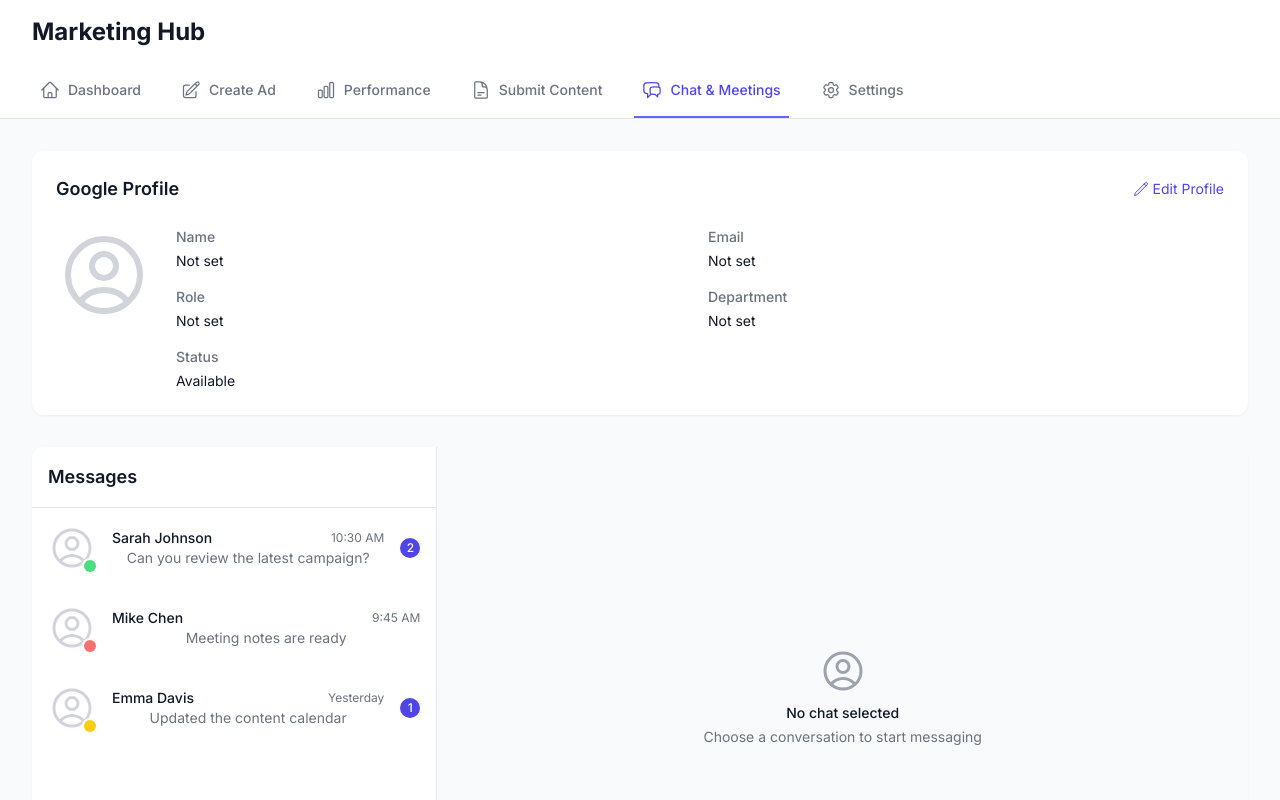
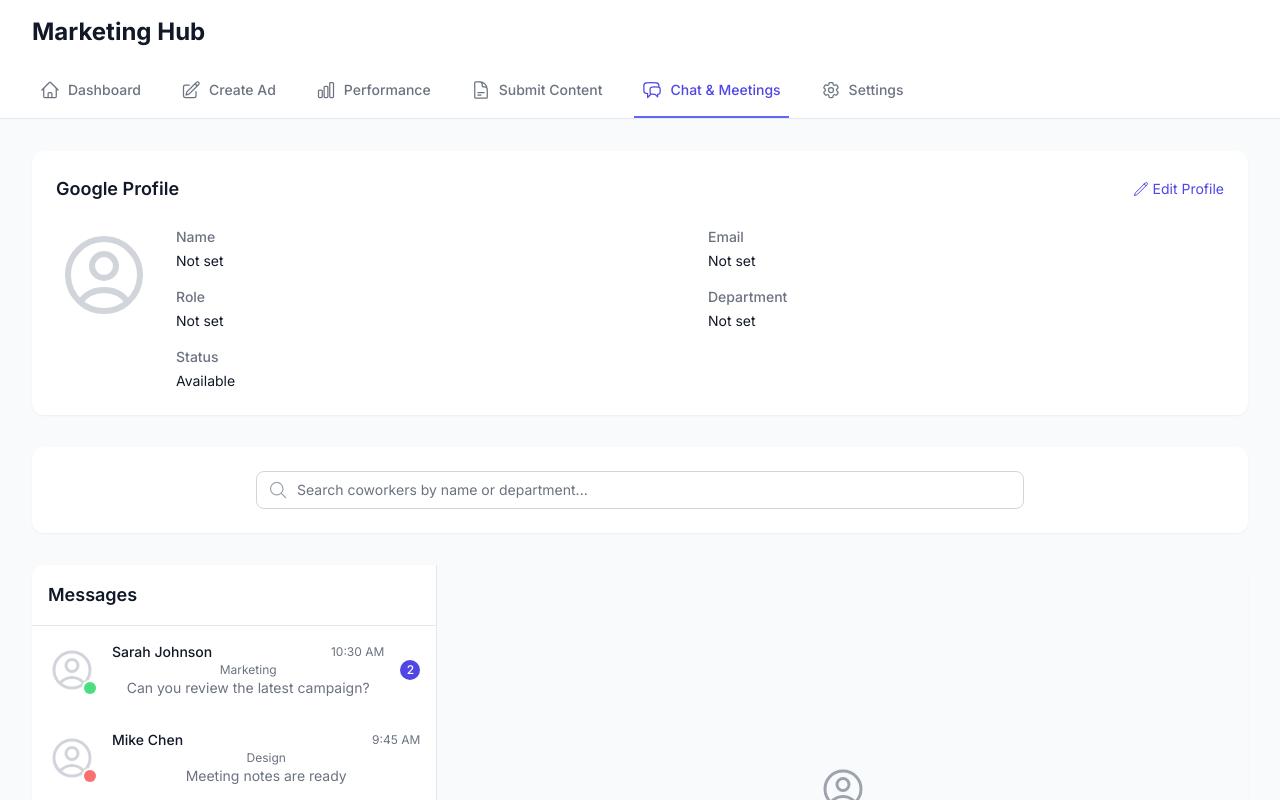
Before and after one commit to centuriesmutual/Campaign, a Next.js app: page /dashboard/chat-meetings in a window 1280 px wide. Shown: the top 800 px of the page. Built offline with nearby package versions, Linux system fonts and the light colour scheme.

Commit message:
feat: Add search bar for coworkers in chat and meetings tab

```diff
--- a/src/app/dashboard/chat-meetings/page.tsx
+++ b/src/app/dashboard/chat-meetings/page.tsx
@@ -9,6 +9,7 @@ import {
   ArrowPathIcon,
   PaperAirplaneIcon,
   EllipsisHorizontalIcon,
+  MagnifyingGlassIcon,
 } from '@heroicons/react/24/outline';
 
 interface Profile {
@@ -36,6 +37,7 @@ interface ChatContact {
   timestamp: string;
   unreadCount: number;
   status: 'available' | 'busy' | 'away' | 'offline';
+  department: string;
 }
 
 export default function ChatMeetingsPage() {
@@ -52,6 +54,7 @@ export default function ChatMeetingsPage() {
   const [isSaving, setIsSaving] = useState(false);
   const [selectedChat, setSelectedChat] = useState<number | null>(null);
   const [newMessage, setNewMessage] = useState('');
+  const [searchQuery, setSearchQuery] = useState('');
 
   // Sample data for chat contacts
   const chatContacts: ChatContact[] = [
@@ -62,7 +65,8 @@ export default function ChatMeetingsPage() {
       lastMessage: "Can you review the latest campaign?",
       timestamp: "10:30 AM",
       unreadCount: 2,
-      status: 'available'
+      status: 'available',
+      department: 'Marketing'
     },
     {
       id: 2,
@@ -71,7 +75,8 @@ export default function ChatMeetingsPage() {
       lastMessage: "Meeting notes are ready",
       timestamp: "9:45 AM",
       unreadCount: 0,
-      status: 'busy'
+      status: 'busy',
+      department: 'Design'
     },
     {
       id: 3,
@@ -80,9 +85,15 @@ export default function ChatMeetingsPage() {
       lastMessage: "Updated the content calendar",
       timestamp: "Yesterday",
       unreadCount: 1,
-      status: 'away'
+      status: 'away',
+      department: 'Content'
     }
   ];
+
+  const filteredContacts = chatContacts.filter(contact =>
+    contact.name.toLowerCase().includes(searchQuery.toLowerCase()) ||
+    contact.department.toLowerCase().includes(searchQuery.toLowerCase())
+  );
 
   // Sample messages for selected chat
   const messages: Message[] = [
@@ -275,6 +286,31 @@ export default function ChatMeetingsPage() {
         )}
       </div>
 
+      {/* Search Section */}
+      <div className="bg-white rounded-xl shadow-sm p-6">
+        <div className="max-w-3xl mx-auto">
+          <div className="relative">
+            <div className="pointer-events-none absolute inset-y-0 left-0 flex items-center pl-3">
+              <MagnifyingGlassIcon className="h-5 w-5 text-gray-400" />
+            </div>
+            <input
+              type="text"
+              value={searchQuery}
+              onChange={(e) => setSearchQuery(e.target.value)}
+              className="block w-full rounded-lg border-gray-300 pl-10 pr-3 py-2 text-sm placeholder-gray-500 focus:border-indigo-500 focus:ring-indigo-500"
+              placeholder="Search coworkers by name or department..."
+            />
+          </div>
+          {searchQuery && (
+            <div className="mt-2">
+              <p className="text-sm text-gray-500">
+                {filteredContacts.length} result{filteredContacts.length !== 1 ? 's' : ''} found
+              </p>
+            </div>
+          )}
+        </div>
+      </div>
+
       {/* Chat Section */}
       <div className="bg-white rounded-xl shadow-sm overflow-hidden">
         <div className="grid grid-cols-1 md:grid-cols-3">
@@ -284,7 +320,7 @@ export default function ChatMeetingsPage() {
               <h2 className="text-lg font-semibold text-gray-900">Messages</h2>
             </div>
             <div className="overflow-y-auto" style={{ maxHeight: '500px' }}>
-              {chatContacts.map((contact) => (
+              {filteredContacts.map((contact) => (
                 <button
                   key={contact.id}
                   onClick={() => setSelectedChat(contact.id)}
@@ -313,6 +349,7 @@ export default function ChatMeetingsPage() {
                       <p className="text-sm font-medium text-gray-900 truncate">{contact.name}</p>
                       <p className="text-xs text-gray-500">{contact.timestamp}</p>
                     </div>
+                    <p className="text-xs text-gray-500">{contact.department}</p>
                     <p className="text-sm text-gray-500 truncate">{contact.lastMessage}</p>
                   </div>
                   {contact.unreadCount > 0 && (
```
